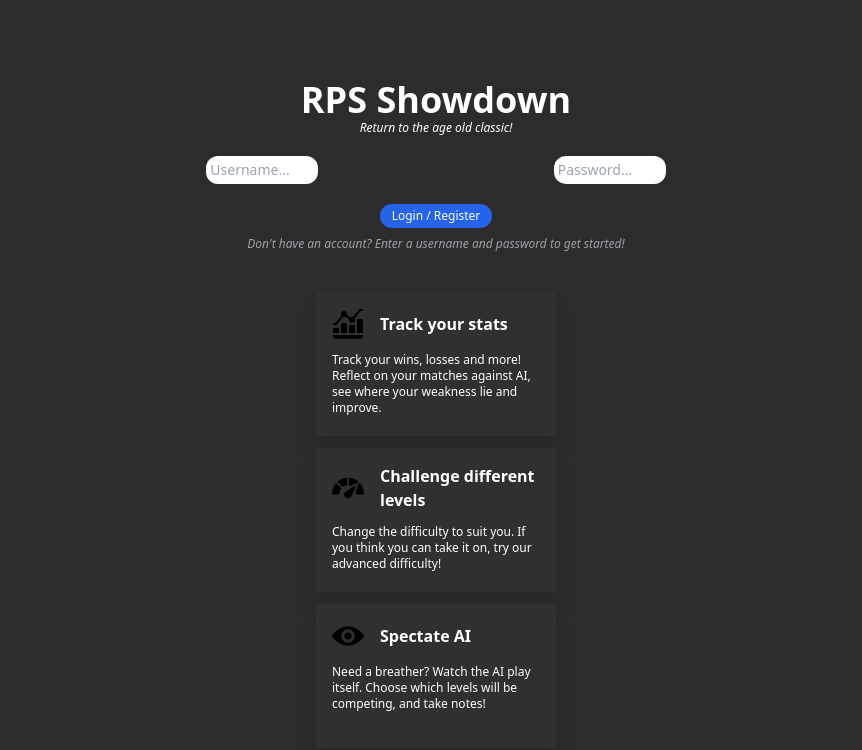
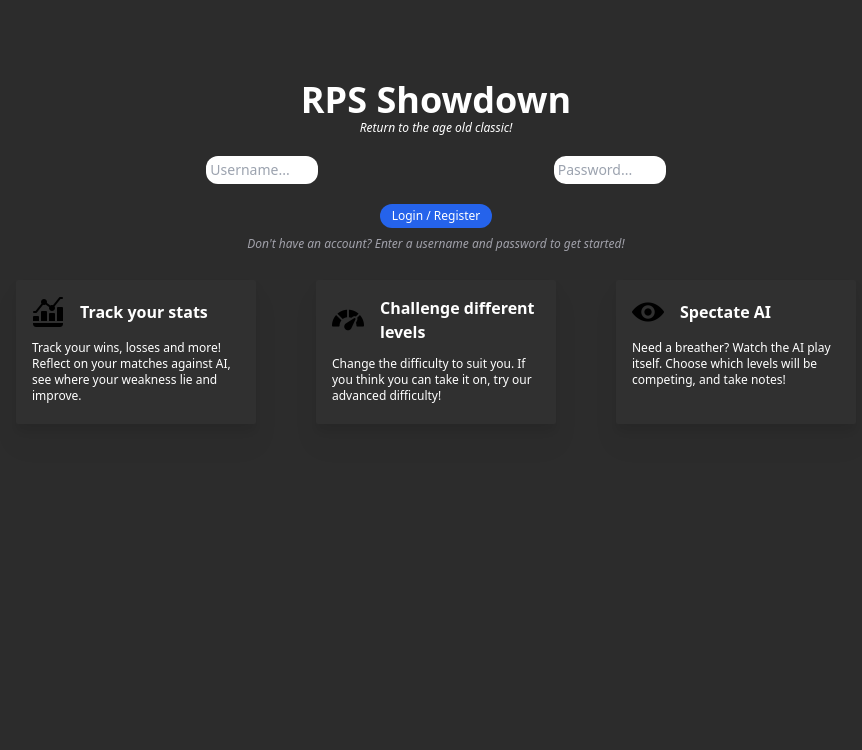
Before and after one commit to Anya-gh/rps-showdown, a React (Vite) app in the folder frontend/: page / in a window 1280 px wide. Shown: the top 750 px of the page, without its empty margins (204-1066 px from the left). Built offline with nearby package versions, Linux system fonts and the light colour scheme.

Commit message:
small ui improvement to home

```diff
--- a/frontend/src/home/Home.tsx
+++ b/frontend/src/home/Home.tsx
@@ -20,7 +20,7 @@ export default function Home() {
     <div className="flex flex-col items-center px-5 py-20 w-screen">
       <Header />
       {loggedIn ? <PlayOrStats setLoggedIn={setLoggedIn}/> : <LoginForm setLoggedIn={setLoggedIn} />}
-      <div className="h-[30rem] flex flex-col items-center justify-evenly">
+      <div className="h-[30rem] flex flex-col md:flex-row md:w-[60rem] md:h-auto items-center justify-evenly">
         <InfoCard title={"Track your stats"} img={statsIcon} content="Track your wins, losses and more! Reflect on your matches against AI, see where your weakness lie and improve."/>
         <InfoCard title={"Challenge different levels"} img={difficultyIcon} content="Change the difficulty to suit you. If you think you can take it on, try our advanced difficulty!"/>
         <InfoCard title={"Spectate AI"} img={spectateIcon} content="Need a breather? Watch the AI play itself. Choose which levels will be competing, and take notes!"/>
```
